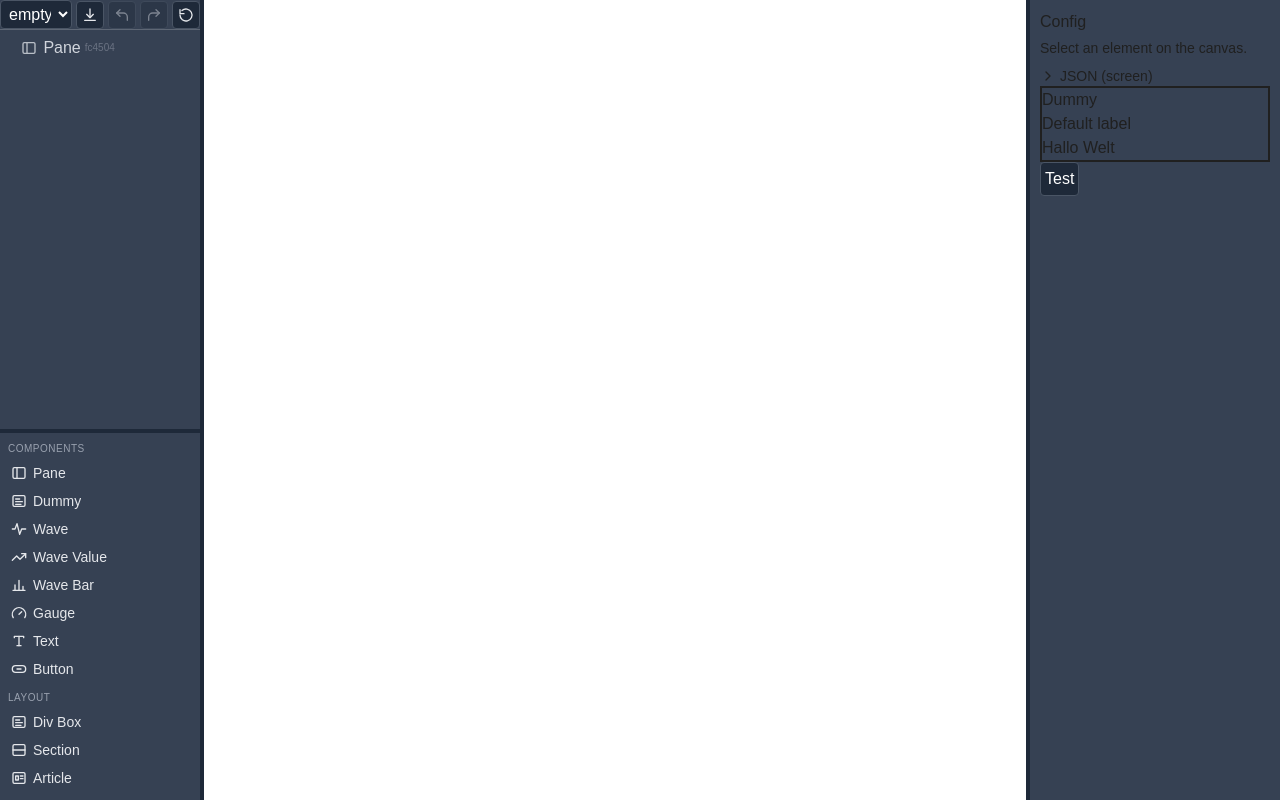
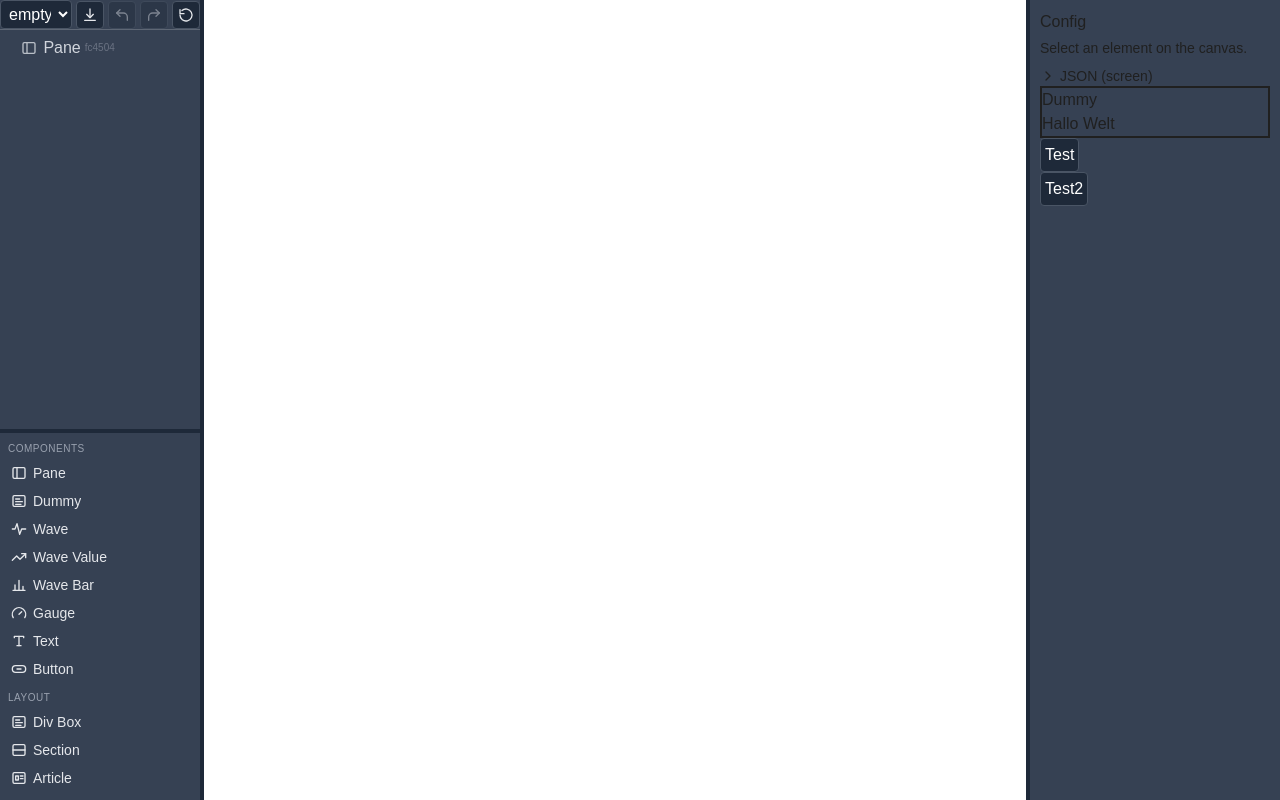
Before and after one commit to sonicdelay/mtcms, a React (Vite) app in the folder vp1/: page / in a window 1280 px wide. Built offline with nearby package versions, Linux system fonts and the light colour scheme.

Commit message:
feat: dummy commented
Signed-off-by: Sascha Heß <sascha@sonicdelay.net>

```diff
--- a/vp1/src/components/SdDummy.tsx
+++ b/vp1/src/components/SdDummy.tsx
@@ -17,7 +17,8 @@ import type { ComponentProps } from "../models/component-props";
  * A generic passthrough component. It:
  *   - accepts `value` (string/object/array) and a `config` object,
  *     both with defaults that are overridden by the inputs;
- *   - forwards `eventIn` to `onEvent` once;
+ *   - forwards `eventIn` to `onEvent` once, or to the `config.actions`
+ *     handler whose key matches the event's type;
  *   - captures `{type, payload}` events emitted by nested children and
  *     re-routes them through its own `onEvent` (failsafe);
  *   - renders `children` when provided, otherwise a formatted `value`.
@@ -34,7 +35,6 @@ export type SdDummyAction = (event: ComponentEvent) => void;
 
 export interface SdDummyConfig {
   title?: string;
-  label?: string;
   /** Maps `eventIn.type` to the function that should handle that event. */
   actions?: Record<string, SdDummyAction>;
   [key: string]: unknown;
@@ -46,7 +46,14 @@ export interface SdDummyConfig {
 
 const DEFAULT_CONFIG: SdDummyConfig = {
   title: "Dummy",
-  label: "Default label",
+  actions: {
+    "test": (...args: any[]) => {
+      console.log("SdDummy: test action received event", args[0]);
+    },
+    "test2": (...args: any[]) => {
+      alert("SdDummy: test2 action received event " + JSON.stringify(args[0]));
+    },
+  },
 };
 
 const DEFAULT_VALUE: SdDummyValue = "default value";
@@ -143,8 +150,34 @@ const format = (value: SdDummyValue) =>
   Array.isArray(value)
     ? value.join(", ")
     : typeof value === "object"
-    ? JSON.stringify(value)
-    : value;
+      ? JSON.stringify(value)
+      : value;
+
+// ---------------------------------------------------------------------------
+// Variants
+// ---------------------------------------------------------------------------
+// SdDummy has two shapes: "nested" (renders its captured children) and "leaf"
+// (renders a formatted value). Splitting them keeps each branch small and
+// lets the outer component simply delegate.
+
+interface SdDummyNestedProps {
+  children: ReactNode;
+  onEvent?: EventHandler;
+}
+
+/** Nested variant: renders children and routes their events to onEvent. */
+const SdDummyNested = ({ children, onEvent }: SdDummyNestedProps) => (
+  <div className="Dummy-children">{capture(children, onEvent)}</div>
+);
+
+interface SdDummyLeafProps {
+  value: SdDummyValue;
+}
+
+/** Leaf variant: renders the value as a formatted string. */
+const SdDummyLeaf = ({ value }: SdDummyLeafProps) => (
+  <span className="Dummy-value">{format(value)}</span>
+);
 
 // ---------------------------------------------------------------------------
 // Component
@@ -153,7 +186,7 @@ const format = (value: SdDummyValue) =>
 const SdDummy = (props: SdDummyProps) => {
   const { value, config, eventIn, onEvent, children, ...rest } = props;
 
-// Resolve inputs against their defaults.
+  // Resolve inputs against their defaults.
   const settings = { ...DEFAULT_CONFIG, ...config };
   const resolvedValue = value ?? DEFAULT_VALUE;
 
@@ -195,10 +228,9 @@ const SdDummy = (props: SdDummyProps) => {
         onEvent?.({ type: "change", payload: { value: resolvedValue } })}
     >
       {settings.title && <h2>{settings.title}</h2>}
-      {settings.label && <p>{settings.label}</p>}
       {children
-        ? <div className="Dummy-children">{capture(children, onEvent)}</div>
-        : <span className="Dummy-value">{format(resolvedValue)}</span>}
+        ? <SdDummyNested children={children} onEvent={onEvent} />
+        : <SdDummyLeaf value={resolvedValue} />}
     </div>
   );
 };
--- a/vp1/src/components/editor/Config.tsx
+++ b/vp1/src/components/editor/Config.tsx
@@ -376,6 +376,17 @@ const Config = ({
       >
         Test
       </button>
+      <button
+        className={buttonClass}
+        onClick={() => {
+          console.log("Button clicked");
+          setDummyEvent({ type: "test2", payload: { value: "WTF !!!" } });
+        }}
+        title="Test Button"
+        aria-label="Test Button"
+      >
+        Test2
+      </button>
     </div>
   );
 };
```
